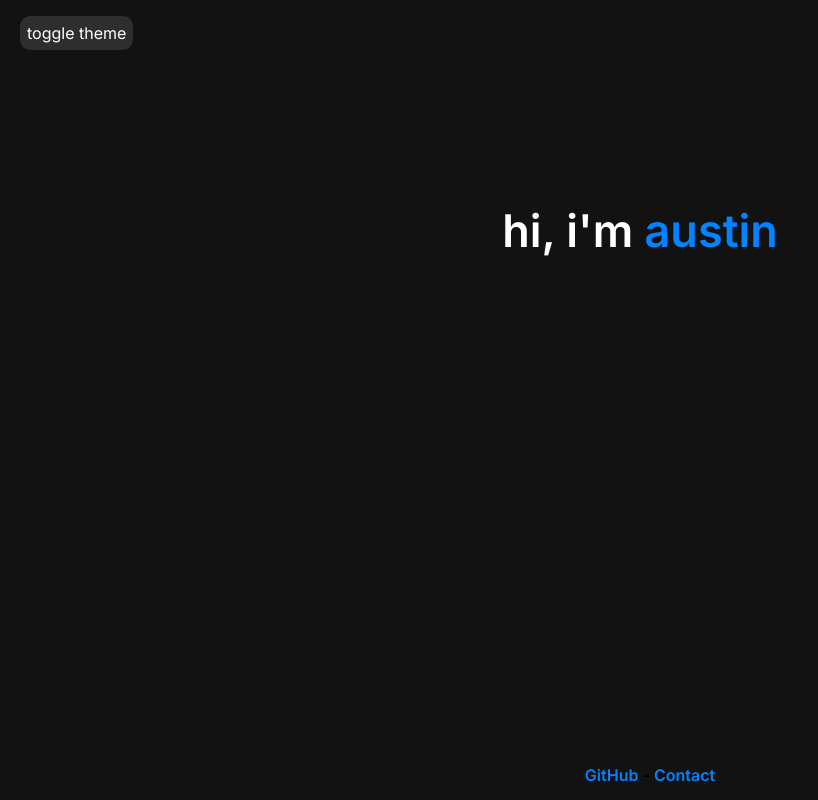
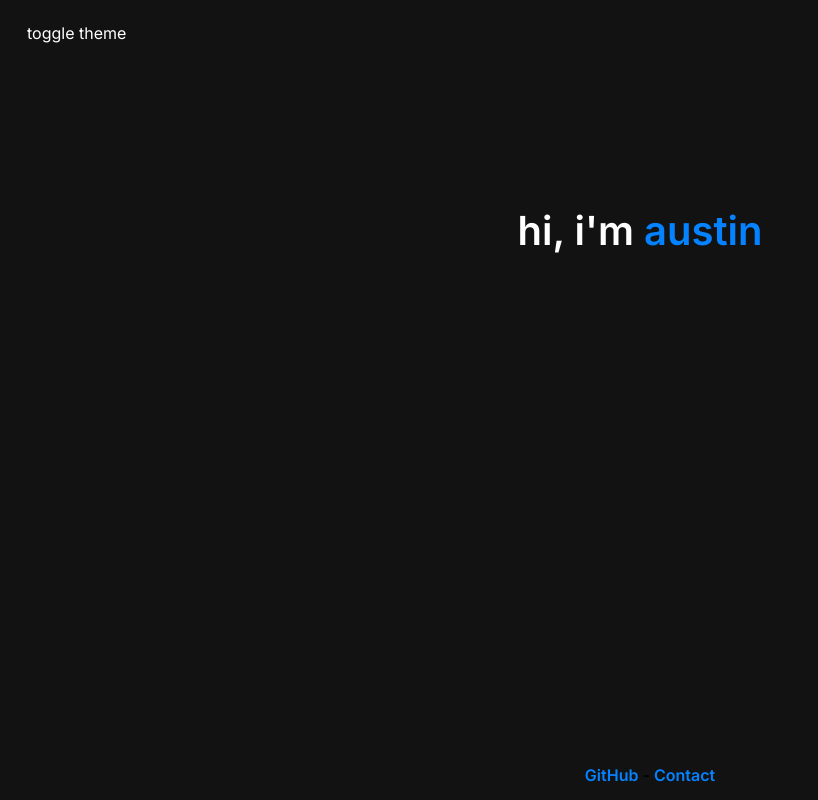
Before and after one commit to atn/astn.me, a Next.js app: page / in a window 1280 px wide. Shown: the whole page, without its empty margins (0-818 px from the left). Built offline with nearby package versions, Linux system fonts and the light colour scheme; no server answers.

Commit message:
remove bg from button

```diff
--- a/src/components/Text.tsx
+++ b/src/components/Text.tsx
@@ -13,7 +13,7 @@ export default function SubText() {
 }
 
 const TextContainer = styled.div`
-font-size: 45px;
+font-size: 40px;
 text-align: center;
 font-weight: 600;
 `
--- a/src/pages/index.tsx
+++ b/src/pages/index.tsx
@@ -17,7 +17,7 @@ export default function Index() {
       <MainText />
       <Doing />
       <Footer />
-      <p onClick={() => toggleTheme()} style={{borderRadius: 10, backgroundColor: (theme === 'light' ? '#e6e6e6' : '#2e2e2e'), position: 'fixed', top: 0, left: 0, marginLeft: 20, padding: 7, fontFamily: 'Inter', cursor: 'pointer'}}>toggle theme</p>
+      <p onClick={() => toggleTheme()} style={{position: 'fixed', top: 0, left: 0, marginLeft: 20, padding: 7, fontFamily: 'Inter', cursor: 'pointer'}}>toggle theme</p>
     </Container>
   )
 }
```
